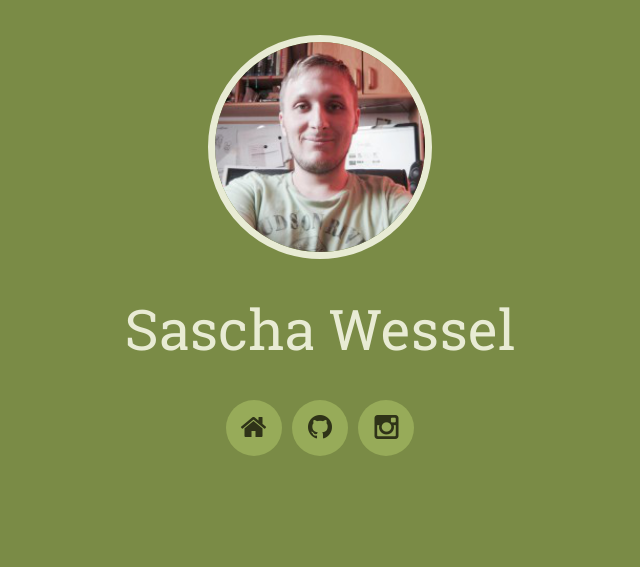
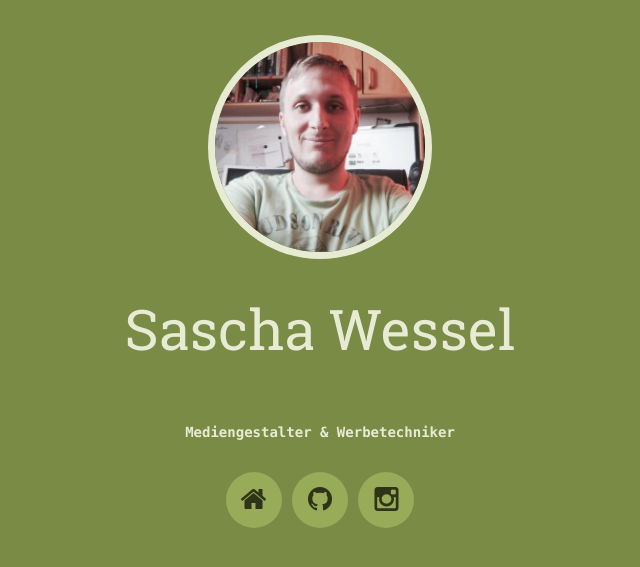
Before and after one commit to gr4y/gr4y.github.com, a Jekyll site: the page built from index.md, in a window 1280 px wide. Shown: the top 567 px of the page, without its empty margins (320-960 px from the left). Built offline with Jekyll 4.4.1, drawn with Linux system fonts in a browser that asks for light colours.

Commit message:
Update card.html

```diff
--- a/_includes/card.html
+++ b/_includes/card.html
@@ -4,8 +4,8 @@
       <img src="/img/{{ site.data.about.gravatar_hash }}.png" alt="{{ site.data.about.name }}" />
     </div>
     <h2 class="name">{{ site.data.about.name }}</h2>
-    {% if site.data.about.subline %}
-      <h5 class="about">{{ site.data.about.subline }}</h5>
+    {% if site.data.about.profile %}
+      <h5 class="about">{{ site.data.about.profile }}</h5>
     {% endif %}
     {% include social.html %}
   </div>
```
